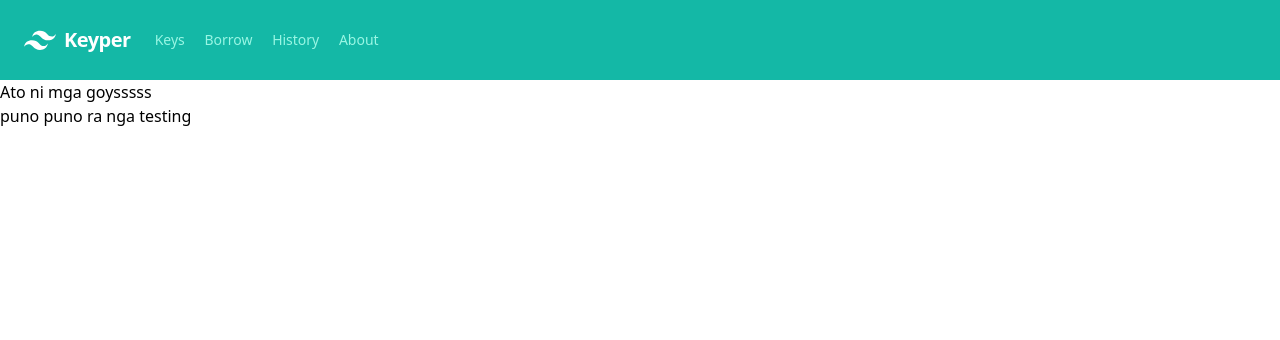
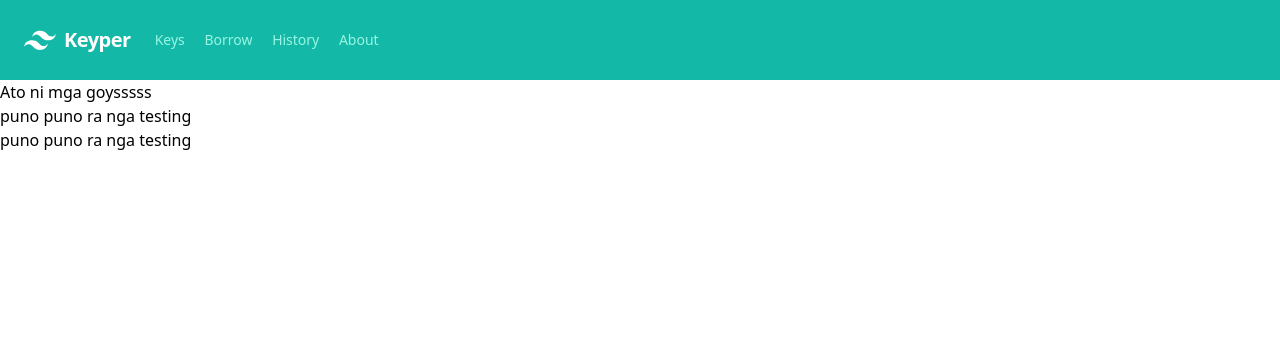
Before and after one commit to marcbentoy/Keyper, a Django app: page / in a window 1280 px wide. Shown: the top 340 px of the page. Run offline with Django 4.2, Linux system fonts and the light colour scheme; some libraries are stand-ins or nearby versions.

Commit message:
update: index

```diff
--- a/frontend/templates/frontend/index.html
+++ b/frontend/templates/frontend/index.html
@@ -5,4 +5,5 @@
 {% block content %}
 <h1>Ato ni mga goysssss</h1>
 <h2>puno puno ra nga testing</h2>
+<h3>puno puno ra nga testing</h3>
 {% endblock %}
```
